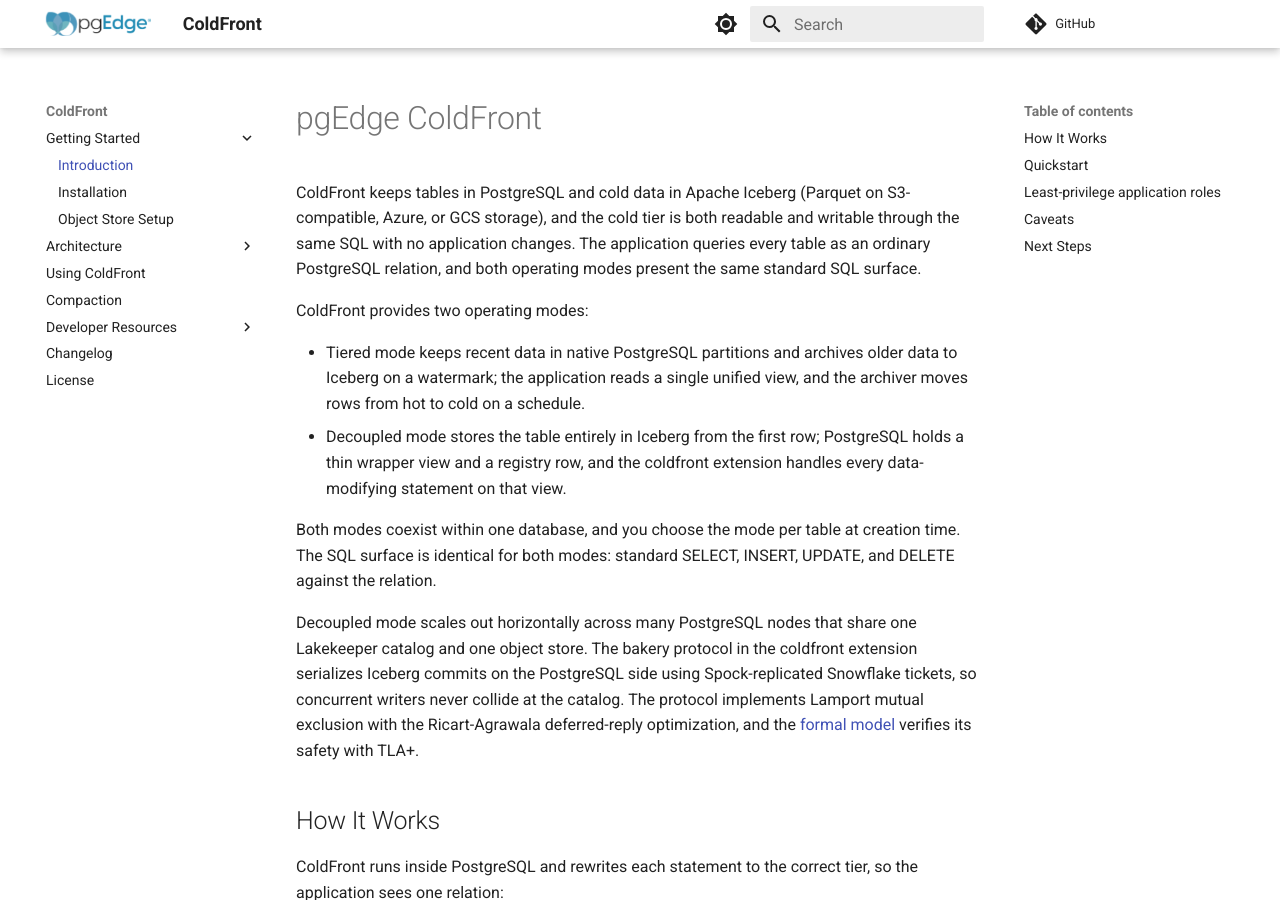
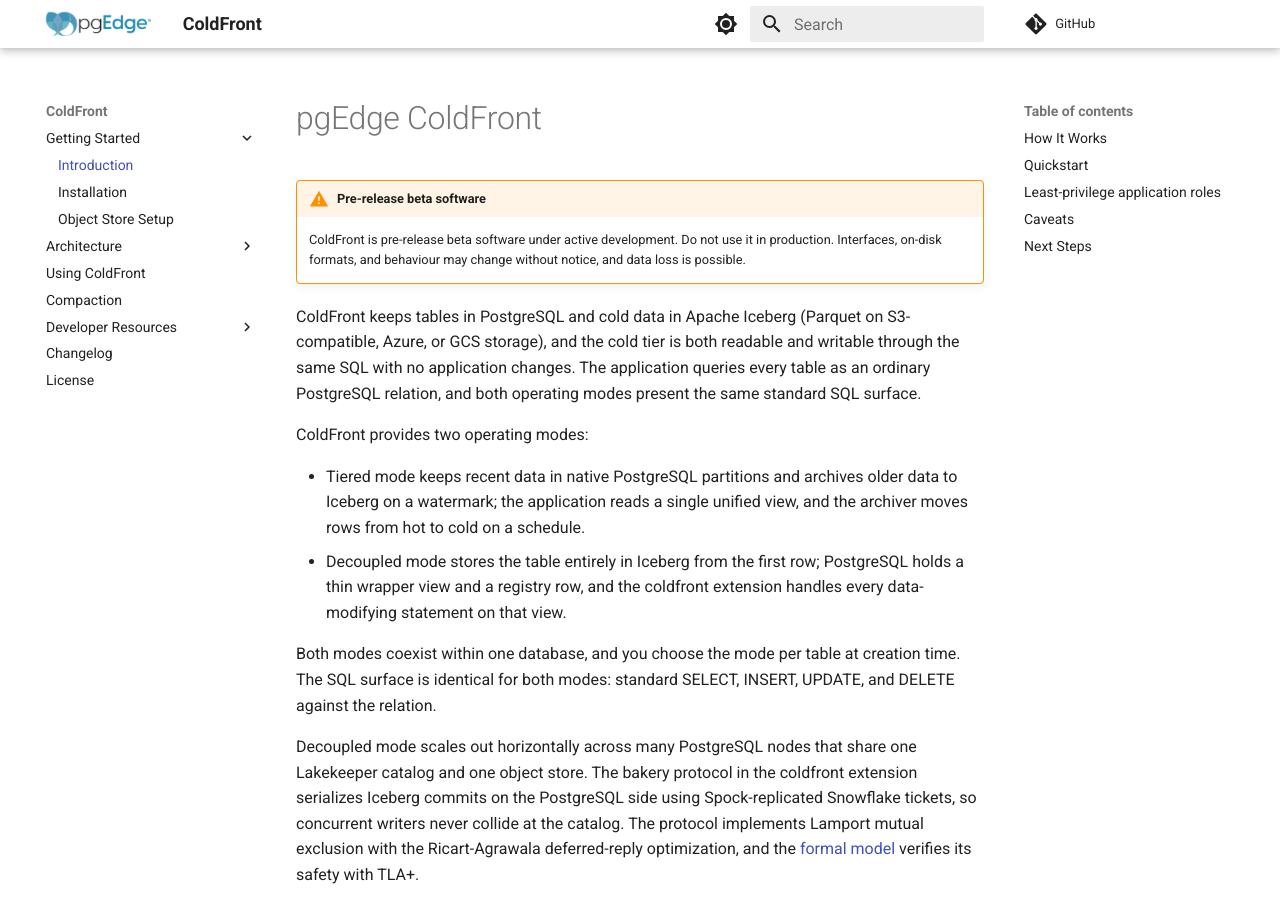
Before and after one commit to pgEdge/coldfront, an MkDocs documentation site: the page built from docs/index.md, in a window 1280 px wide and 900 px high. Built offline with MkDocs 1.6.1 and Material for MkDocs 9.7.7, drawn with Linux system fonts in a browser that asks for light colours; comment, search, counter and statistics services are not loaded.

Commit message:
Pre-release warnings.

```diff
--- a/docs/index.md
+++ b/docs/index.md
@@ -1,4 +1,10 @@
 # pgEdge ColdFront
+
+!!! warning "Pre-release beta software"
+
+    ColdFront is pre-release beta software under active development. Do
+    not use it in production. Interfaces, on-disk formats, and behaviour
+    may change without notice, and data loss is possible.
 
 ColdFront keeps tables in PostgreSQL and cold data in Apache Iceberg
 (Parquet on S3-compatible, Azure, or GCS storage), and the cold tier is
```
Also changed, not shown: README.md (+5 -7 lines), docs/img/pgedge-labs-dark.png (deleted), docs/img/pgedge-labs-light.png (deleted).
